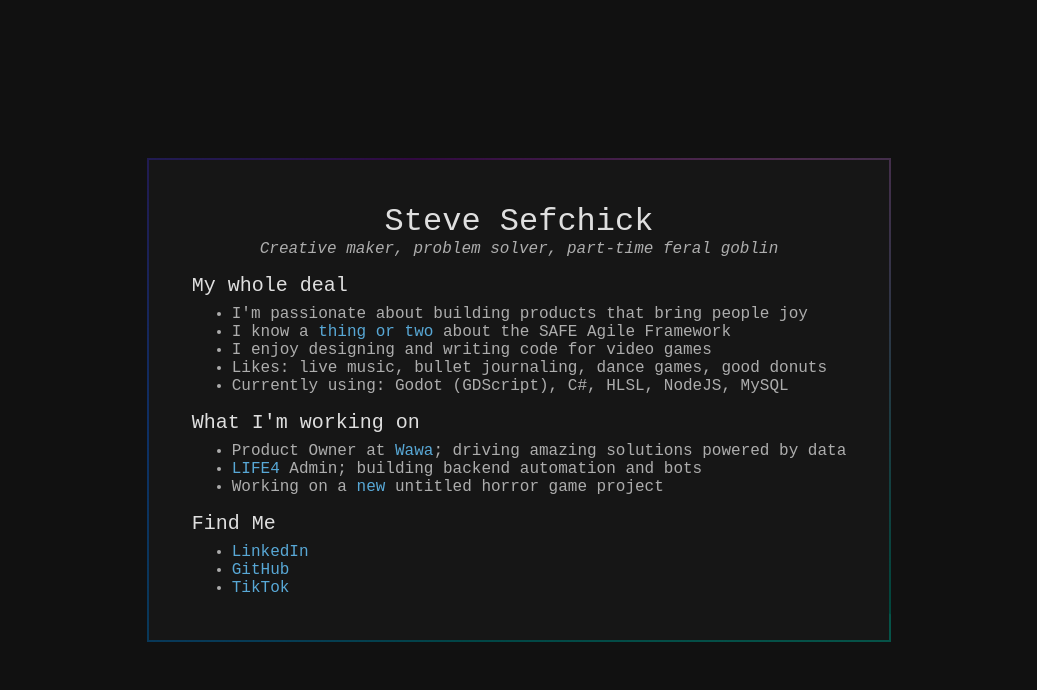
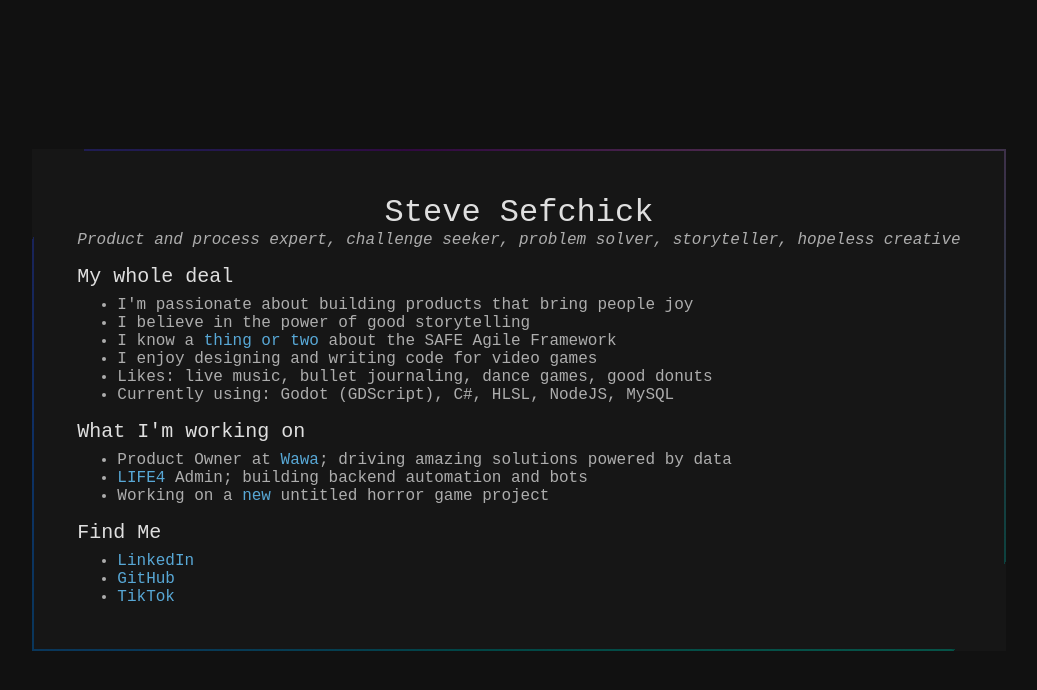
Before and after one commit to stevesefchick/sefchick_site_2, a plain HTML site: page index.html in a window 1280 px wide. Shown: the whole page, without its empty margins (121-1158 px from the left). Drawn offline with Linux system fonts and the light colour scheme; a web font is replaced by a local one.

Commit message:
resolved some merge conflicts

```diff
--- a/index.html
+++ b/index.html
@@ -14,7 +14,7 @@
                 <div>
                     <div id="stevename">Steve Sefchick</div>
                     <div id="subtitle">
-                        Creative maker, problem solver, part-time feral goblin
+                        Product and process expert, challenge seeker, problem solver, storyteller, hopeless creative
                     </div>
                 </div>
                 <div id="about">
@@ -24,6 +24,7 @@
                     <div id="about-list">
                         <ul>
                             <li>I'm passionate about building products that bring people joy</li>
+                            <li>I believe in the power of good storytelling</li>
                             <li>I know a <a href="https://www.credly.com/badges/98668432-d947-4200-a023-bba170d20f39/linked_in?t=rj6n2f" target="_blank">thing or two</a> about the SAFE Agile Framework</li>
                             <li>I enjoy designing and writing code for video games</li>
                             <li>Likes: live music, bullet journaling, dance games, good donuts</li>
```
